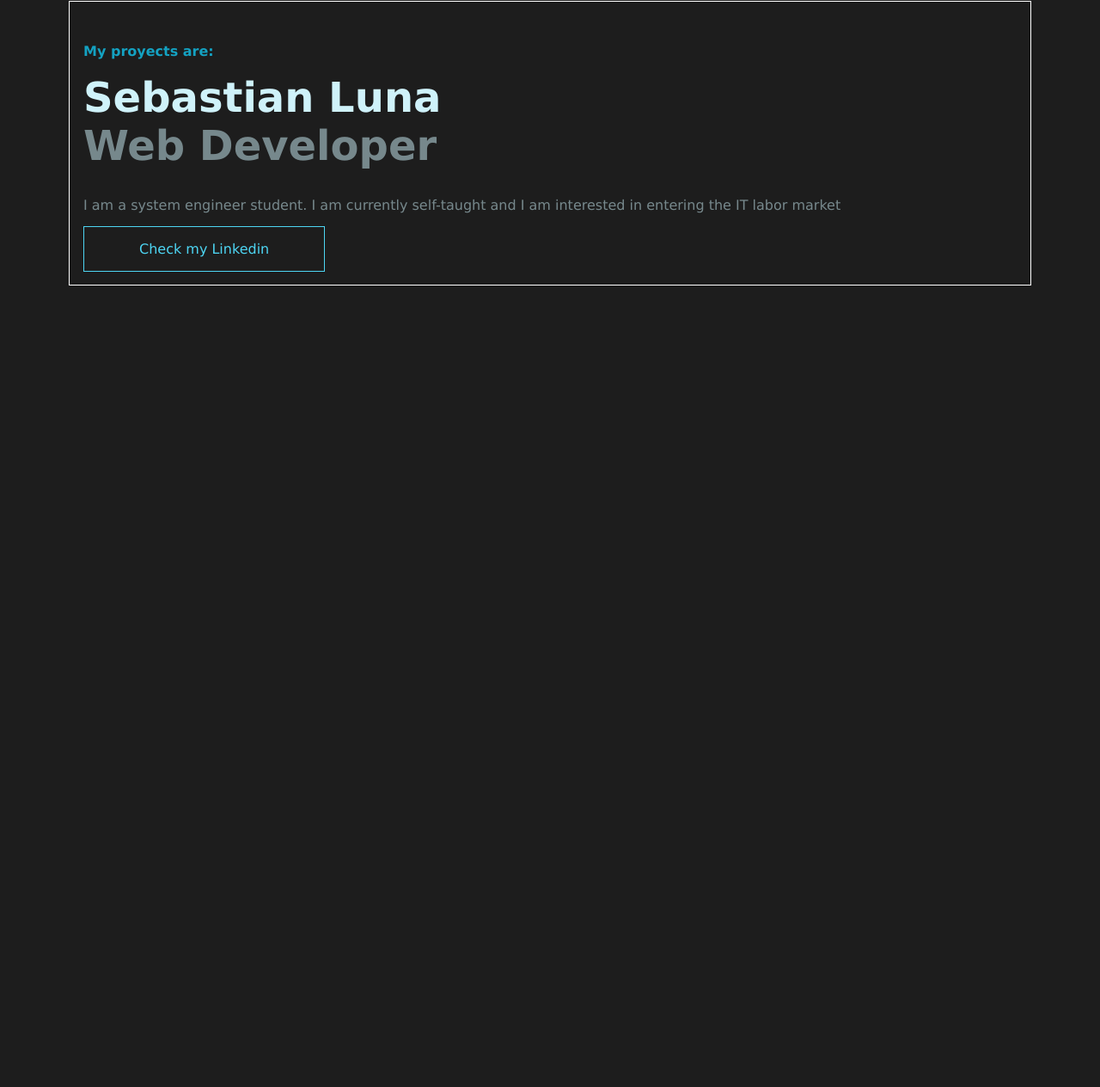
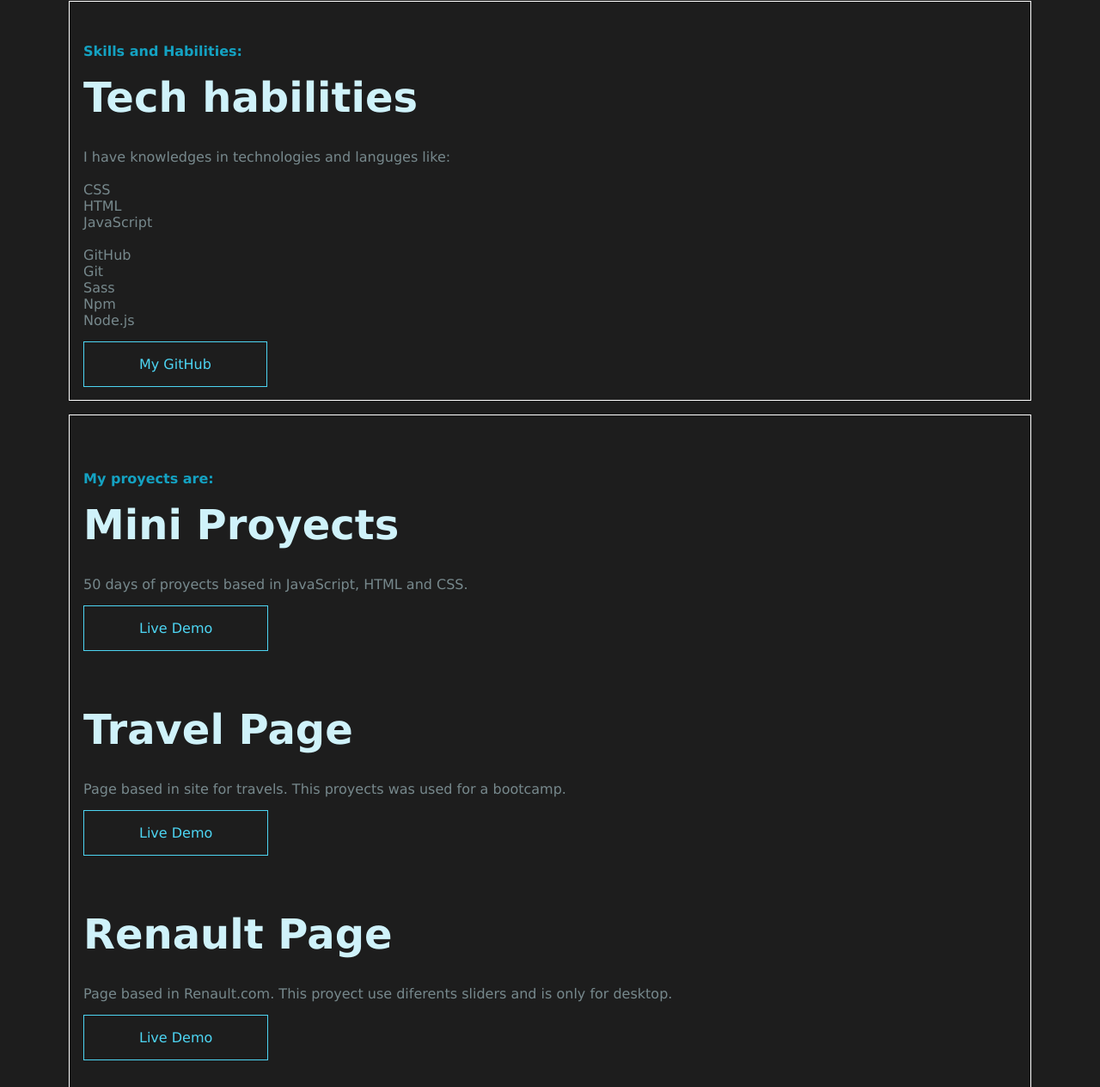
Before and after one commit to Stresadiz/portfolio, a website: page index.html in a window 1280 px wide. Shown: the part 436-1700 px from the top of the page at 86% size. Before the commit the page ends 864 px from the top, so only its background shows below. Drawn offline with Linux system fonts and the light colour scheme.

Commit message:
Portfolio final

```diff
--- a/index.html
+++ b/index.html
@@ -32,13 +32,73 @@
         </div>
 
         <div class="container">
-            <h4 class="container__subtitle">My proyects are:</h4>
-            <h1 class="container__title">Sebastian Luna</h1>
-            <h1 class="container__title opacity">Web Developer</h1>
-            <p class="container__text opacity">
-                I am a system engineer student. I am currently self-taught and I am interested in entering the IT labor market
-            </p>
-            <a href="https://www.linkedin.com/in/eliassebastianluna/" class="btn">Check my Linkedin</a>
+            <h4 class="container__subtitle">Skills and Habilities:</h4>
+                    <h1 class="container__title">Tech habilities</h1>
+                    <p class="container__text opacity">
+                        I have knowledges in technologies and languges like:
+                        <br>
+                        <br>
+                        CSS
+                        <br>
+                        HTML
+                        <br>
+                        JavaScript
+                        <br>
+                        <br>
+
+                        GitHub
+                        <br>
+                        Git
+                        <br>
+                        Sass
+                        <br>
+                        Npm
+                        <br>
+                        Node.js
+                    </p>
+                    <a href="https://github.com/Stresadiz" class="btn">My GitHub</a>
+        </div>
+
+        <div class="container">
+            <div class="cards">
+                <div class="card">
+                    <h4 class="container__subtitle">My proyects are:</h4>
+                    <h1 class="container__title">Mini Proyects</h1>
+                    <p class="container__text opacity">
+                        50 days of proyects based in JavaScript, HTML and CSS.
+
+                    </p>
+                    <a href="https://stresadiz.github.io/mini-proyects/" class="btn">Live Demo</a>
+                </div>
+                <div class="card">
+                    <h1 class="container__title container--variant">Travel Page</h1>
+                    <p class="container__text opacity">
+                        Page based in site for travels.
+                        This proyects was used for a bootcamp.
+                    </p>
+                    <a href="https://stresadiz.github.io/travel-page/" class="btn">Live Demo</a>
+                </div>
+                <div class="card">
+                    <h1 class="container__title container--variant">Renault Page</h1>
+                    <p class="container__text opacity">
+                        Page based in Renault.com.
+                        This proyect use diferents sliders and is only for desktop.
+                    </p>
+                    <a href="https://www.linkedin.com/in/eliassebastianluna/" class="btn">Live Demo</a>
+                </div>
+            </div>
+        </div>
+
+        <div class="container">
+            <h4 class="container__subtitle">About me:</h4>
+                    <h1 class="container__title">Who I am?</h1>
+                    <p class="container__text opacity">
+                        I am a student, I'm 20 years old and I comeback to program in 2022,
+                        how much was 15 years old I made web pages and had experience in PHP and
+                        data bases.
+                        <br>
+                        Currently, I am reprorogramming again.
+                    </p>
         </div>
     </main>
     <script src="script.js"></script>
--- a/sass/styles.scss
+++ b/sass/styles.scss
@@ -115,6 +115,10 @@ main{
         color: rgb(207, 242, 250);
     }
 
+    &--variant{
+        margin: 1em 0 0 0;
+    }
+
     &__text{
         color: rgb(207, 242, 250);
         padding: 2em 4em 2em 0;
@@ -163,10 +167,33 @@ main{
     padding: 1em 4em 1em 4em;
     color:rgb(77, 213, 243);
     text-decoration: none;
-    margin: 2em 0 ;
+    margin: 4em 0 ;
     &:hover{
         color: black;
         background-color: rgb(77, 213, 243);
         transition: 1s;
     }
 }
+
+.cards{
+    display: flex;
+    flex-wrap: wrap;
+    width: 100%;
+    .container__text{
+        padding: 0 !important;
+        width: 100%;
+    }
+
+}
+
+.card{
+    margin: 1em 0;
+    width: 100%;
+    .btn{
+        width: 100%;
+    }
+
+    .container__text{
+        margin: 2em 0;
+    }
+}
```
Also changed, not shown: css/styles.css, 1 other file.
